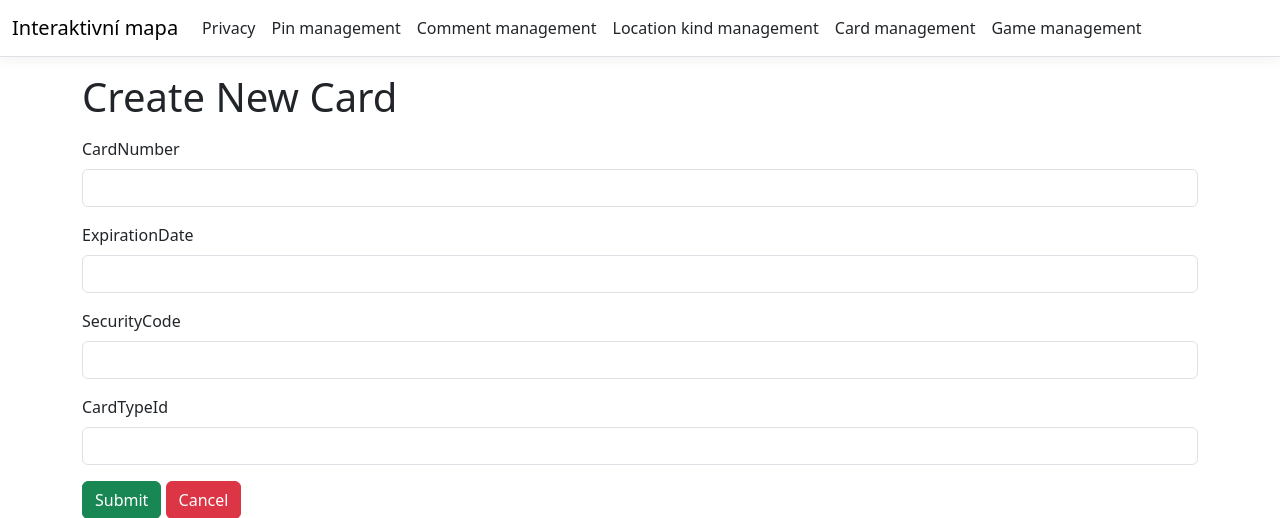
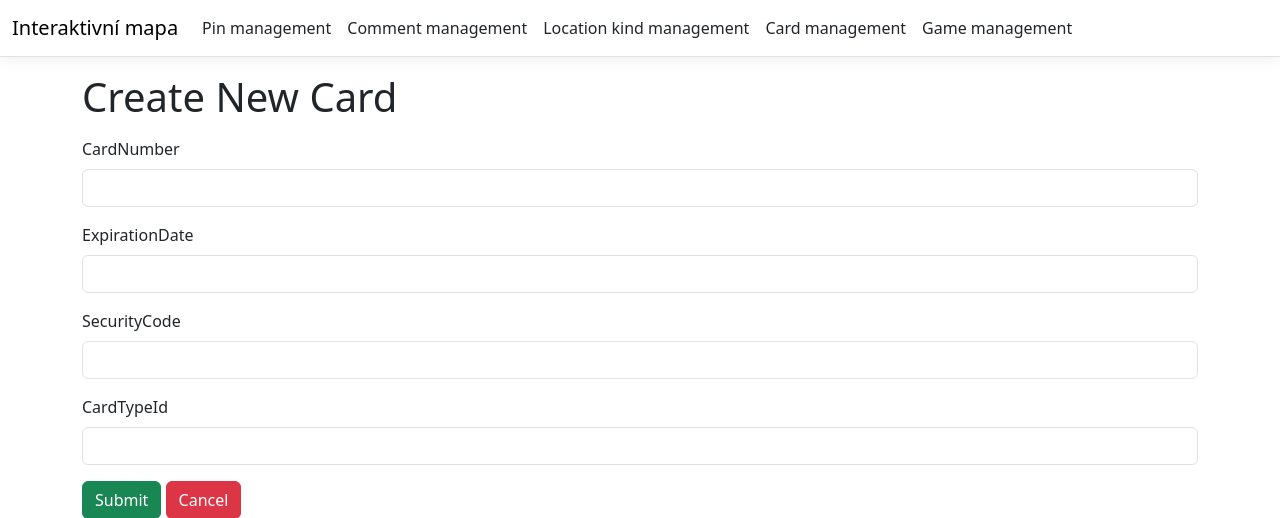
Before and after one commit to TestLittle/UTB.Rusryl_Interaktivni_mapa_kasina, an ASP.NET Core app: page /Admin/Card/Create in a window 1280 px wide. Shown: the top 518 px of the page. Run offline with ASP.NET Core 8, Linux system fonts and the light colour scheme; style sheets or scripts are compiled from the project's sources.

Commit message:
Updated packages and added Identity

```diff
--- a/UTB.Rusryl_Interaktivni_mapa_kasina.Web/Views/Shared/_Layout.cshtml
+++ b/UTB.Rusryl_Interaktivni_mapa_kasina.Web/Views/Shared/_Layout.cshtml
@@ -20,9 +20,6 @@
                 </button>
                 <div class="navbar-collapse collapse d-sm-inline-flex justify-content-between">
                     <ul class="navbar-nav flex-grow-1">
-                        <li class="nav-item">
-                            <a class="nav-link text-dark" asp-area="" asp-controller="Home" asp-action="Privacy">Privacy</a>
-                        </li>
                         <li class="nav-item">
                             <a class="nav-link text-dark" asp-area="Admin" asp-controller="Location" asp-action="PinManagement">Pin management</a>
                         </li>
```
Also changed, not shown: UTB.Rusryl_Interaktivni_mapa_kasina.Infrastructure/UTB.Rusryl_Interaktivni_mapa_kasina.Infrastructure.csproj, UTB.Rusryl_Interaktivni_mapa_kasina.Web/UTB.Rusryl_Interaktivni_mapa_kasina.Web.csproj.
